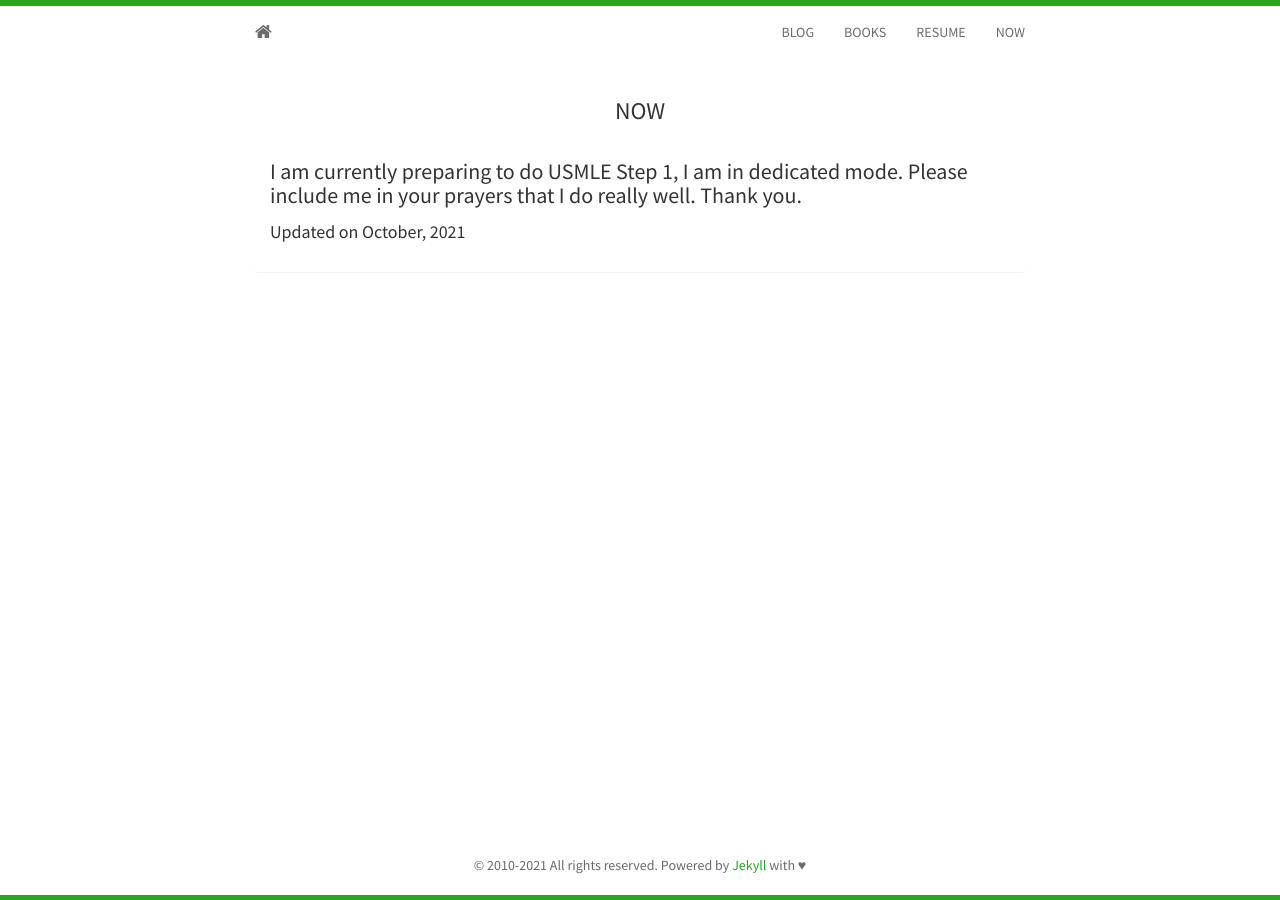
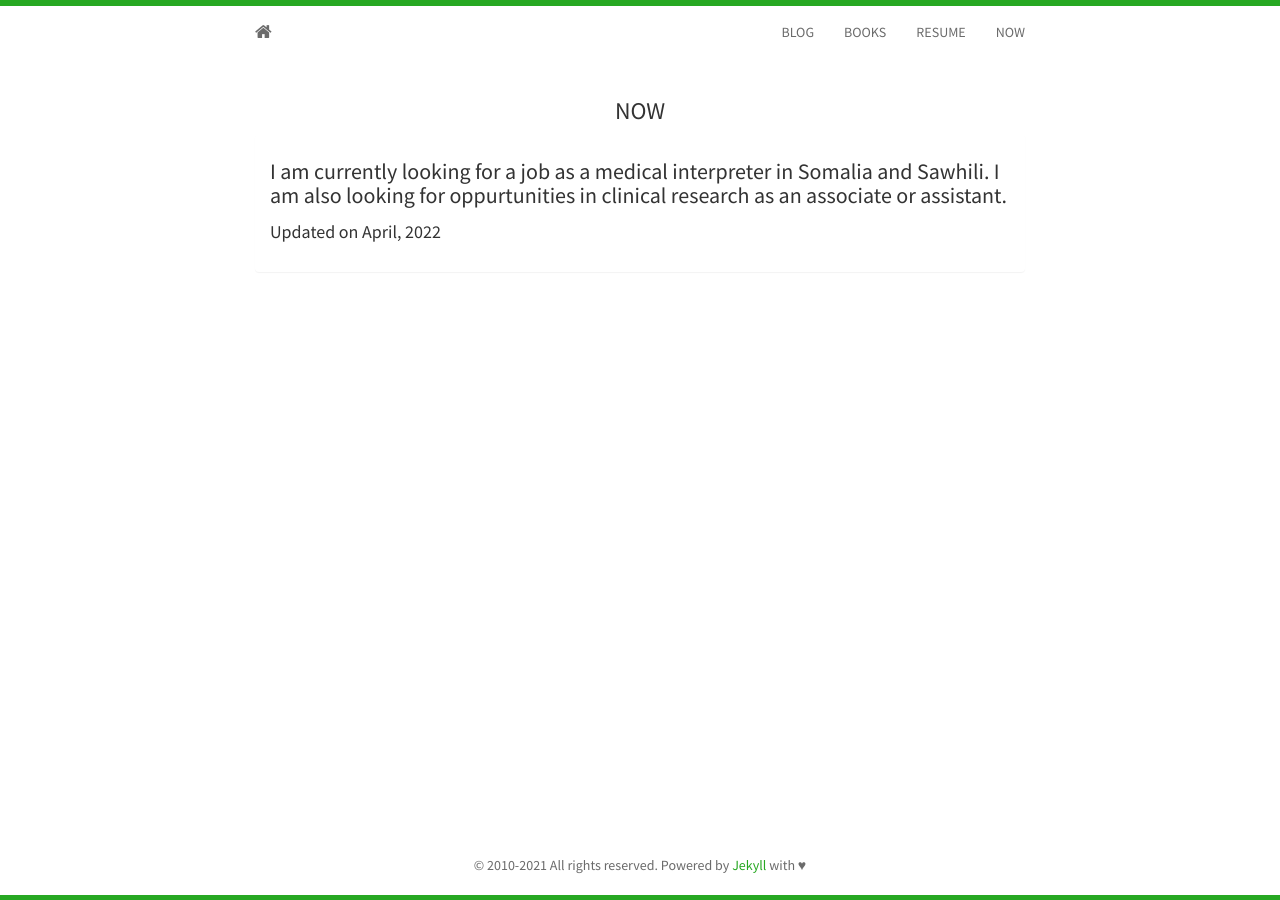
Before and after one commit to burhaninho/burhaninho.github.io, a Jekyll site: the page built from now.html, in a window 1280 px wide. Built offline with Jekyll 4.4.1, drawn with Linux system fonts in a browser that asks for light colours; nearby versions of some CDN libraries.

Commit message:
Update now.html

```diff
--- a/_includes/now.html
+++ b/_includes/now.html
@@ -5,7 +5,7 @@
     <div class="panel-body">
 
 	    <h4>
-		I am currently preparing to do USMLE Step 1, I am in dedicated mode. Please include me in your prayers that I do really well. Thank you.
+		I am currently looking for a job as a medical interpreter in Somalia and Sawhili. I am also looking for oppurtunities in clinical research as an associate or assistant.
 	    </h4>
 
 
@@ -14,7 +14,7 @@
 
 
 
-	    <h5> Updated on October, 2021 </h5>
+	    <h5> Updated on April, 2022 </h5>
  </div>
  </div>
 </div>
```
